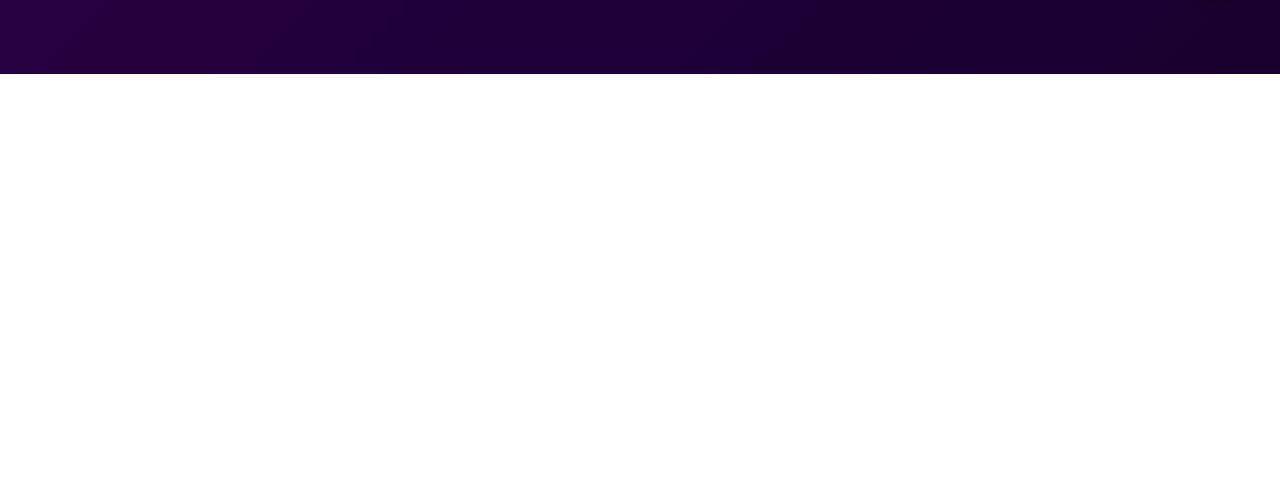
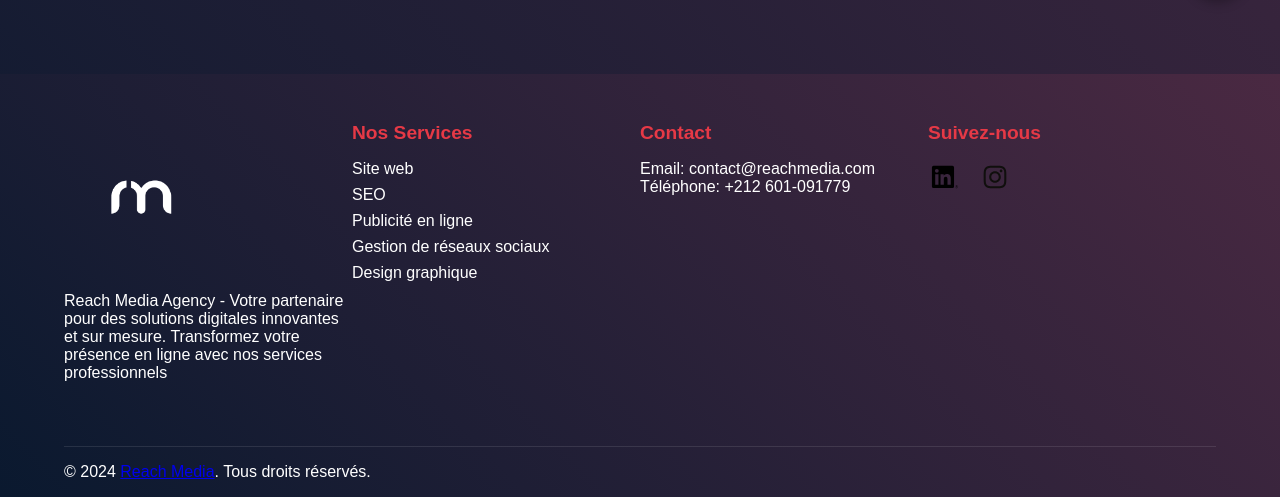
Before and after one commit to OthmaneBelkarda1/ReachMediagency, a plain HTML site: page contact.html in a window 1280 px wide. Shown: the part 770-1267 px from the top of the page. Before the commit the page ends 844 px from the top, so only its background shows below. Drawn offline with Linux system fonts and the light colour scheme.

Commit message:
adding services page

```diff
--- a/contact.html
+++ b/contact.html
@@ -10,8 +10,8 @@
     <nav class="navbar">
         <img src="img/RM (1).png" alt="RM Logo" class="logo">
         <div class="nav-links">
-            <a href="index.html">Services</a>
             <a href="index.html">À Propos</a>
+            <a href="services.html">Services</a>
             <a href="contact.html">Contact</a>
         </div>
         <a href="#contact" class="contact-btn">Contactez-Nous</a>
@@ -83,4 +83,43 @@
         </svg>
     </a>
 </body>
+<footer class="site-footer">
+    <div class="footer-content">
+        <div class="footer-section">
+            <img src="img/RM (1).png" alt="RHILLANE" class="footer-logo">
+            <p>Reach Media Agency - Votre partenaire pour des solutions digitales innovantes et sur mesure. Transformez votre présence en ligne avec nos services professionnels</p>
+        </div>
+        <div class="footer-section">
+            <h3>Nos Services</h3>
+            <ul>
+                <li><a href="#web">Site web</a></li>
+                <li><a href="#seo">SEO</a></li>
+                <li><a href="#pub">Publicité en ligne</a></li>
+                <li><a href="#social">Gestion de réseaux sociaux</a></li>
+                <li><a href="#design">Design graphique</a></li>
+            </ul>
+        </div>
+        <div class="footer-section">
+            <h3>Contact</h3>
+            <p>Email: contact@reachmedia.com</p>
+            <p>Téléphone: +212 601-091779</p>
+        </div>
+        <div class="footer-section">
+            <h3>Suivez-nous</h3>
+            <div class="social-icons">
+                <a href="https://www.linkedin.com/company/reachmediaagency/" class="social-icon">
+                    <img src="img/LinkedIn-Icon-Black-Logo.wine.svg" alt="LinkedIn">
+                </a>
+                <a href="https://www.instagram.com/reachmedia_agency?utm_source=ig_web_button_share_sheet&igsh=ZDNlZDc0MzIxNw==" class="social-icon">
+                    <img src="img/Instagram-Glyph-Black-Logo.wine.svg" alt="Instagram">
+                </a>
+            </div>
+        </div>
+    </div>
+    <div class="footer-bottom">
+        <p>&copy; 2024 <a  class="agencyName" href="index.html">Reach Media</a>. Tous droits réservés.</p>
+
+    </div>
+</footer>
+
 </html>
--- a/style/contact.css
+++ b/style/contact.css
@@ -14,7 +14,7 @@
 }
 
 body {
-    background: linear-gradient(135deg, var(--primary), #1A002E);
+    background:  linear-gradient(45deg, #0a192f, #4a2942);
     color: var(--white);
     min-height: 100vh;
 }
@@ -198,3 +198,100 @@ select.form-control {
         display: none;
     }
 }
+.site-footer {
+    background: linear-gradient(45deg, #0a192f, #4a2942);
+    color: white;
+    padding: 3rem 5% 1rem;
+    font-family: Arial, sans-serif;
+}
+
+.footer-content {
+    display: flex;
+    flex-wrap: wrap;
+    justify-content: space-between;
+    max-width: 1200px;
+    margin: 0 auto;
+}
+
+.footer-section {
+    flex: 1;
+    min-width: 200px;
+    margin-bottom: 2rem;
+}
+
+.footer-logo {
+    max-width: 150px;
+    margin-bottom: 1rem;
+}
+
+.footer-section h3 {
+    font-size: 1.2rem;
+    margin-bottom: 1rem;
+    color: #e63946;
+}
+
+.footer-section ul {
+    list-style: none;
+    padding: 0;
+}
+
+.footer-section ul li {
+    margin-bottom: 0.5rem;
+}
+
+.footer-section a {
+    color: white;
+    text-decoration: none;
+    transition: color 0.3s;
+}
+
+.footer-section a:hover {
+    color: #e63946;
+}
+
+.social-icons {
+    display: flex;
+    gap: 1rem;
+}
+
+.social-icon img {
+    width: 34px;
+    height: 34px;
+    transition: opacity 0.3s;
+}
+
+.social-icon:hover img {
+    opacity: 0.8;
+}
+
+.footer-bottom {
+    border-top: 1px solid rgba(255, 255, 255, 0.1);
+    padding-top: 1rem;
+    margin-top: 2rem;
+    display: flex;
+    justify-content: space-between;
+    align-items: center;
+    flex-wrap: wrap;
+}
+
+.footer-links {
+    display: flex;
+    gap: 1rem;
+}
+
+@media (max-width: 768px) {
+    .footer-content {
+        flex-direction: column;
+    }
+
+    .footer-section {
+        margin-bottom: 2rem;
+    }
+
+    .footer-bottom {
+        flex-direction: column;
+        align-items: flex-start;
+        gap: 1rem;
+    }
+
+}
--- a/style/index.css
+++ b/style/index.css
@@ -42,7 +42,7 @@ body {
 }
 
 .nav-links a:hover {
-    color: #ccc;
+    color:  #4a2942;
 }
 
 .services-dropdown {
@@ -292,8 +292,8 @@ strong {
 }
 
 .social-icon img {
-    width: 24px;
-    height: 24px;
+    width: 34px;
+    height: 34px;
     transition: opacity 0.3s;
 }
 
--- /dev/null
+++ b/style/service.css
@@ -0,0 +1,172 @@
+* {
+    margin: 0;
+    padding: 0;
+    box-sizing: border-box;
+}
+
+body {
+    font-family: Arial, sans-serif;
+    background: linear-gradient(45deg, #0a192f, #4a2942);
+    color: white;
+    line-height: 1.6;
+}
+
+.navbar {
+    background-color: rgba(10, 25, 47, 0.8);
+    padding: 1rem 5%;
+    position: fixed;
+    width: 100%;
+    top: 0;
+    z-index: 1000;
+}
+
+.nav-content {
+    display: flex;
+    justify-content: space-between;
+    align-items: center;
+    max-width: 1200px;
+    margin: 0 auto;
+}
+
+.logo {
+  max-width: 60px;
+}
+
+.nav-links {
+    display: flex;
+    gap: 2rem;
+}
+
+.nav-links a {
+    color: white;
+    text-decoration: none;
+    transition: color 0.3s;
+}
+
+.nav-links a:hover {
+    color: #e63946;
+}
+
+.contact-btn {
+    background-color: #e63946;
+    color: white;
+    padding: 0.5rem 1rem;
+    border: none;
+    border-radius: 4px;
+    cursor: pointer;
+    transition: background-color 0.3s;
+}
+
+.contact-btn:hover {
+    background-color: #c81d2a;
+}
+
+.services-section {
+    padding: 6rem 5% 4rem;
+}
+
+.container {
+    max-width: 1200px;
+    margin: 0 auto;
+}
+
+.section-title {
+    font-size: 2.5rem;
+    text-align: center;
+    margin-bottom: 3rem;
+    color: #e63946;
+}
+
+.services-grid {
+    display: grid;
+    grid-template-columns: repeat(auto-fit, minmax(250px, 1fr));
+    gap: 2rem;
+}
+
+.service-card {
+    background-color: rgba(255, 255, 255, 0.05);
+    border-radius: 1rem;
+    padding: 2rem;
+    text-align: center;
+    transition: transform 0.3s ease;
+}
+
+.service-card:hover {
+    transform: translateY(-5px);
+}
+
+.service-icon {
+    width: 80px;
+    height: 80px;
+    margin-bottom: 1rem;
+}
+
+.service-card h3 {
+    font-size: 1.5rem;
+    margin-bottom: 1rem;
+    color: #e63946;
+}
+
+.service-card p {
+    font-size: 1rem;
+}
+
+.footer {
+    background-color: rgba(10, 25, 47, 0.8);
+    color: white;
+    padding: 2rem 5%;
+    margin-top: 4rem;
+}
+
+.footer-content {
+    display: flex;
+    justify-content: space-between;
+    max-width: 1200px;
+    margin: 0 auto;
+}
+
+.footer-section {
+    flex: 1;
+}
+
+.footer-section h3 {
+    color: #e63946;
+    margin-bottom: 1rem;
+}
+
+.footer-section ul {
+    list-style: none;
+}
+
+.footer-section ul li {
+    margin-bottom: 0.5rem;
+}
+
+.footer-section a {
+    color: white;
+    text-decoration: none;
+}
+
+.footer-bottom {
+    text-align: center;
+    margin-top: 2rem;
+    padding-top: 1rem;
+    border-top: 1px solid rgba(255, 255, 255, 0.1);
+}
+
+@media (max-width: 768px) {
+    .nav-content {
+        flex-direction: column;
+        gap: 1rem;
+    }
+
+    .nav-links {
+        flex-direction: column;
+        align-items: center;
+    }
+
+    .footer-content {
+        flex-direction: column;
+        gap: 2rem;
+    }
+}
```
Also changed, not shown: index.html (+13 -20 lines), services.html (added, +102 -0 lines), img/Instagram-Glyph-Black-Logo.wine.svg (added), img/LinkedIn-Icon-Black-Logo.wine.svg (added).
